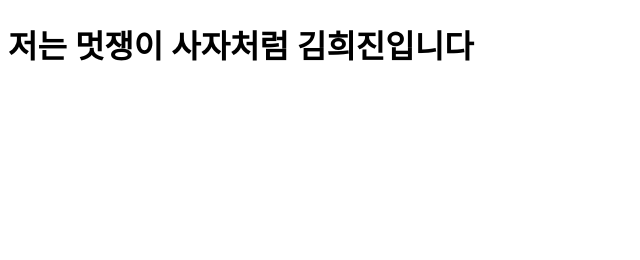
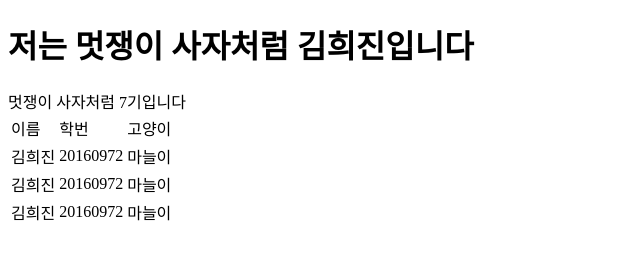
Before and after one commit to HeeJinee/Bird, a plain HTML site: page Index.html in a window 1280 px wide. Shown: the whole page, without its empty margins (0-640 px from the left). Drawn offline with Linux system fonts and the light colour scheme.

Commit message:
테이블 제작

```diff
--- a/Index.html
+++ b/Index.html
@@ -8,6 +8,28 @@
 </head>
 <body>
     <h1>저는 멋쟁이 사자처럼 김희진입니다</h1>
-
+    멋쟁이 사자처럼 7기입니다<br>
+    <table>
+        <tr>
+            <td>이름</td>
+            <td>학번</td>
+            <td>고양이</td>
+        </tr>
+        <tr>
+            <td>김희진</td>
+            <td>20160972</td>
+            <td>마늘이</td>
+        </tr>
+        <tr>
+                <td>김희진</td>
+                <td>20160972</td>
+                <td>마늘이</td>
+            </tr>
+        <tr>
+                <td>김희진</td>
+                <td>20160972</td>
+                <td>마늘이</td>
+        </tr>
+    </table>
 </body>
 </html>
```
